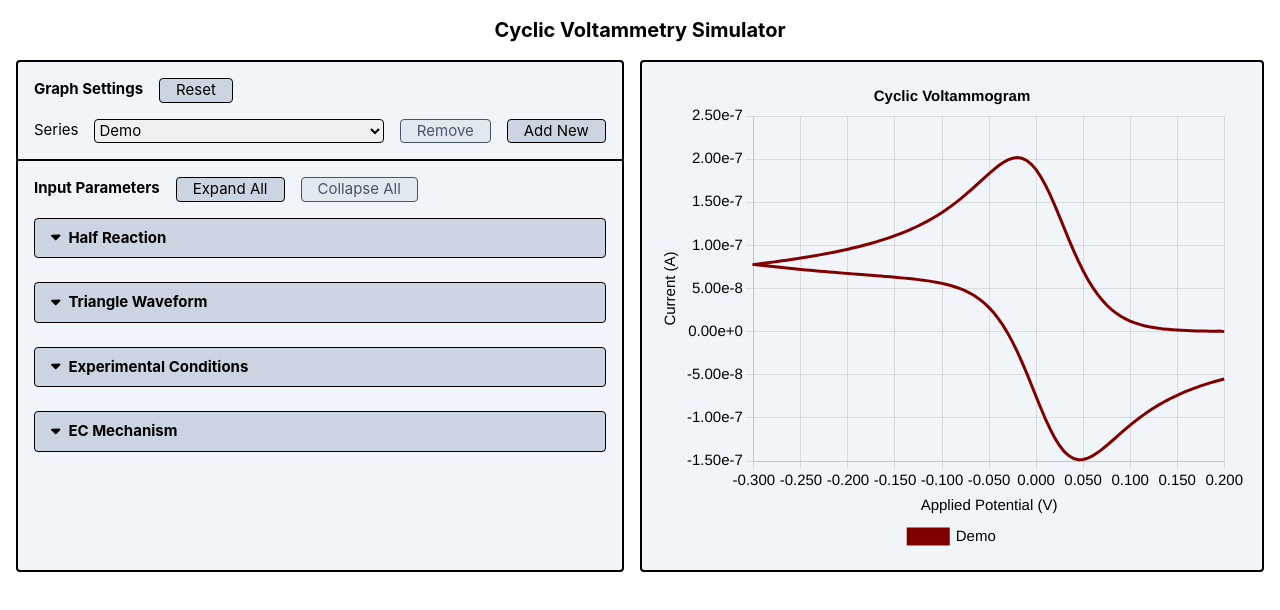
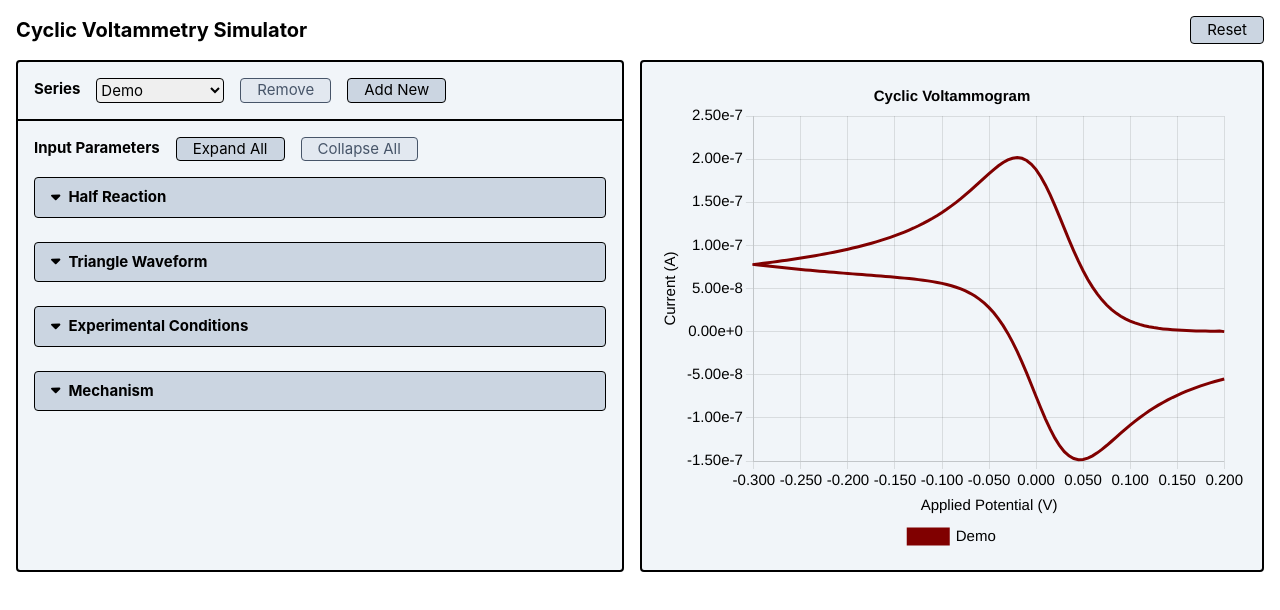
Before and after one commit to cv-sim/cv-sim-2, a Vue app: page / in a window 1280 px wide. Shown: the top 610 px of the page. Built offline with nearby package versions, Linux system fonts and the light colour scheme.

Commit message:
added EC2 mechanism, moved reset button to header

```diff
--- a/src/App.vue
+++ b/src/App.vue
@@ -1,10 +1,11 @@
 <script setup>
 import SimulatorDashboard from '@/components/SimulatorDashboard.vue'
+import PageHeader from '@/components/PageHeader.vue'
 </script>
 
 <template>
   <div class="xl:h-screen-95 p-4">
-    <h1 class="text-center mb-4 font-bold">Cyclic Voltammetry Simulator</h1>
+    <PageHeader class="mb-4" />
     <SimulatorDashboard />
   </div>
 </template>
--- /dev/null
+++ b/src/components/PageHeader.vue
@@ -0,0 +1,16 @@
+<script setup>
+import { useGraphStore } from '@/stores/graph'
+
+const store = useGraphStore()
+
+function reset() {
+  store.reset()
+}
+</script>
+
+<template>
+  <div class="flex">
+    <h1 class="font-bold">Cyclic Voltammetry Simulator</h1>
+    <button class="ml-auto" @click="reset()">Reset</button>
+  </div>
+</template>
--- a/src/components/common/CollapsibleGroup.vue
+++ b/src/components/common/CollapsibleGroup.vue
@@ -1,5 +1,5 @@
 <script setup>
-import { ref, computed, watch } from 'vue'
+import { ref, watch, onMounted, onUnmounted } from 'vue'
 
 const props = defineProps({
   modelValue: { type: Boolean, default: false },
@@ -10,10 +10,18 @@ const emit = defineEmits(['update:modelValue'])
 
 const visible = ref(props.modelValue)
 const collapsible = ref(null)
+const interval = ref(null)
+const height = ref(0)
 
-const height = computed(() => {
-  if (!collapsible.value) return 0
-  return `${collapsible.value.scrollHeight}px`
+onMounted(() => {
+  interval.value = setInterval(() => {
+    if (!collapsible.value) return
+    height.value = `${collapsible.value.scrollHeight}px`
+  }, 100)
+})
+
+onUnmounted(() => {
+  if (interval.value) clearInterval(interval.value)
 })
 
 watch(
--- a/src/components/common/InputSelect.vue
+++ b/src/components/common/InputSelect.vue
@@ -12,7 +12,7 @@ const props = defineProps({
     <select
       :value="props.modelValue"
       @input="$emit('update:modelValue', $event.target.value)"
-      class="w-full"
+      class="w-32"
     >
       <option
         v-for="(option, index) in options"
--- a/src/components/common/InputSlider.vue
+++ b/src/components/common/InputSlider.vue
@@ -23,7 +23,7 @@ function transformValue(value) {
         :step="props.step"
         :value="modelValue"
         class="w-full"
-        @input="$emit('update:modelValue', $event.target.value)"
+        @input="$emit('update:modelValue', Number($event.target.value))"
       />
       <div>
         <input
@@ -33,7 +33,7 @@ function transformValue(value) {
           :max="props.max"
           :step="props.step"
           class="w-28 self-center"
-          @input="$emit('update:modelValue', $event.target.value)"
+          @input="$emit('update:modelValue', Number($event.target.value))"
         />
       </div>
     </div>
--- a/src/components/main/CyclicVoltammogram.vue
+++ b/src/components/main/CyclicVoltammogram.vue
@@ -11,7 +11,7 @@ const data = computed(() => ({
     label: dataset.title,
     borderColor: dataset.color,
     backgroundColor: dataset.color,
-    data: calculateCyclicVoltammogram(dataset.parameters),
+    data: calculateCyclicVoltammogram(dataset.parameters, { order: dataset.order }),
     order: id === store.selectedID ? 0 : 1
   }))
 }))
--- a/src/components/main/InputParameters.vue
+++ b/src/components/main/InputParameters.vue
@@ -1,5 +1,6 @@
 <script setup>
 import { useGraphStore } from '@/stores/graph'
+import mechanisms from '@/constants/mechanisms'
 import InputSlider from '@/components/common/InputSlider.vue'
 import InputSelect from '@/components/common/InputSelect.vue'
 import SeriesModal from '@/components/common/SeriesModal.vue'
@@ -28,20 +29,12 @@ const allGroupsCollapsed = computed(() => Object.values(groupVisibilities).every
 function toggleGroupVisibilities(value) {
   Object.keys(groupVisibilities).forEach((key) => (groupVisibilities[key] = value))
 }
-
-function reset() {
-  store.reset()
-}
 </script>
 
 <template>
   <div class="flex flex-col bg-slate-100 border-2 border-black rounded">
-    <div class="flex flex-col gap-y-2 p-4">
-      <div class="flex gap-4 mb-2">
-        <span class="font-bold">Graph Settings</span>
-        <button @click="reset">Reset</button>
-      </div>
-      <InputSelect label="Series" v-model="store.selectedID" :options="seriesOptions">
+    <div class="p-4">
+      <InputSelect label="<b>Series</b>" v-model="store.selectedID" :options="seriesOptions">
         <template #after-select>
           <button @click="store.removeSeries(store.selectedID)" :disabled="store.count <= 1">
             Remove
@@ -157,14 +150,28 @@ function reset() {
           v-model="store.selectedParameters.temp"
         />
       </CollapsibleGroup>
-      <CollapsibleGroup v-model="groupVisibilities.ecMechanism" title="EC Mechanism">
+      <CollapsibleGroup v-model="groupVisibilities.ecMechanism" title="Mechanism">
+        <InputSelect
+          label="Mechanism"
+          v-model="store.selectedDataset.order"
+          :options="mechanisms"
+        />
         <InputSlider
+          v-if="Number(store.selectedDataset.order) === 1"
           label="1<sup>st</sup> Order Rate Constant (s<sup>-1</sup>)"
           min="0"
           max="0.15"
           step="1e-5"
           v-model="store.selectedParameters.kFirstOrder"
         />
+        <InputSlider
+          v-if="Number(store.selectedDataset.order) === 2"
+          label="2<sup>nd</sup> Order Rate Constant (cm<sup>3</sup>/mol s)"
+          min="0"
+          max="1e7"
+          step="1e2"
+          v-model="store.selectedParameters.kSecondOrder"
+        />
       </CollapsibleGroup>
     </div>
   </div>
--- /dev/null
+++ b/src/constants/mechanisms.js
@@ -0,0 +1,14 @@
+export default [
+  {
+    text: 'None',
+    value: 0
+  },
+  {
+    text: 'EC',
+    value: 1
+  },
+  {
+    text: 'EC2',
+    value: 2
+  }
+]
--- a/src/constants/parameters.js
+++ b/src/constants/parameters.js
@@ -8,6 +8,7 @@ export default Object.freeze({
   diffCoef: 10 ** -5,
   kStd: 1,
   kFirstOrder: 0,
+  kSecondOrder: 0,
   transCoef: 0.5,
   area: 2.54 * 10 ** -2,
   temp: 293.15
--- a/src/stores/graph.js
+++ b/src/stores/graph.js
@@ -9,6 +9,7 @@ export const useGraphStore = defineStore('graphStore', {
         default: {
           title: 'Demo',
           color: '#800000',
+          order: 0,
           parameters: { ...DEFAULT_PARAMETERS }
         }
       }
@@ -21,6 +22,7 @@ export const useGraphStore = defineStore('graphStore', {
       this.datasets[id] = {
         title,
         color,
+        order: 0,
         parameters: { ...DEFAULT_PARAMETERS }
       }
       this.selectedID = id
@@ -38,6 +40,7 @@ export const useGraphStore = defineStore('graphStore', {
         default: {
           title: 'Demo',
           color: '#800000',
+          order: 0,
           parameters: { ...DEFAULT_PARAMETERS }
         }
       }
@@ -45,7 +48,7 @@ export const useGraphStore = defineStore('graphStore', {
   },
   getters: {
     selectedDataset() {
-      return this.datasets[this.selectedID] || null
+      return this.datasets[this.selectedID] || {}
     },
     selectedParameters() {
       return this.datasets[this.selectedID]?.parameters || {}
--- a/src/tools/calculations.js
+++ b/src/tools/calculations.js
@@ -11,7 +11,7 @@ const DEFAULT_DISTANCE_INCREMENTS = 50
 const DEFAULT_TIME_INCREMENTS = 200
 
 export function calculateCyclicVoltammogram(parameters, options = {}) {
-  const { elCount, diffCoef, kStd, kFirstOrder, transCoef, area, temp } = parameters
+  const { elCount, diffCoef, kStd, kFirstOrder, kSecondOrder, transCoef, area, temp } = parameters
 
   const scanRate = parameters.scanRate / 1000
   const vStd = parameters.vStd / 1000
@@ -19,7 +19,11 @@ export function calculateCyclicVoltammogram(parameters, options = {}) {
   const vSwitch = parameters.vSwitch / 1000
   const cStart = parameters.cStart / 1000
 
-  const { xCount = DEFAULT_DISTANCE_INCREMENTS, tCount = DEFAULT_TIME_INCREMENTS } = options
+  const {
+    xCount = DEFAULT_DISTANCE_INCREMENTS,
+    tCount = DEFAULT_TIME_INCREMENTS,
+    order = null
+  } = options
 
   const vRange = vSwitch - vStart
   const vInc = vRange / (tCount / 2)
@@ -71,14 +75,16 @@ export function calculateCyclicVoltammogram(parameters, options = {}) {
           const cr = array[i - 1][j + 1]
 
           let cNew = c + lambda * (cl - 2 * c + cr)
-          if (order === 1) {
+          if (Number(order) === 1) {
             cNew -= kFirstOrder * tInc * c
+          } else if (Number(order) === 2) {
+            cNew -= 2 * kSecondOrder * tInc * c ** 2
           }
 
           return cNew
         }
 
-        const cred = calcC(credArray, 1)
+        const cred = calcC(credArray, order)
         const crednr = calcC(crednrArray)
 
         coxArray[i][j] = calcC(coxArray)
```
